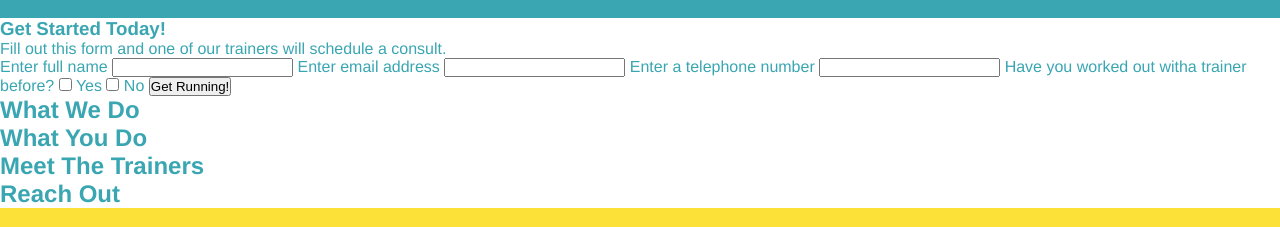
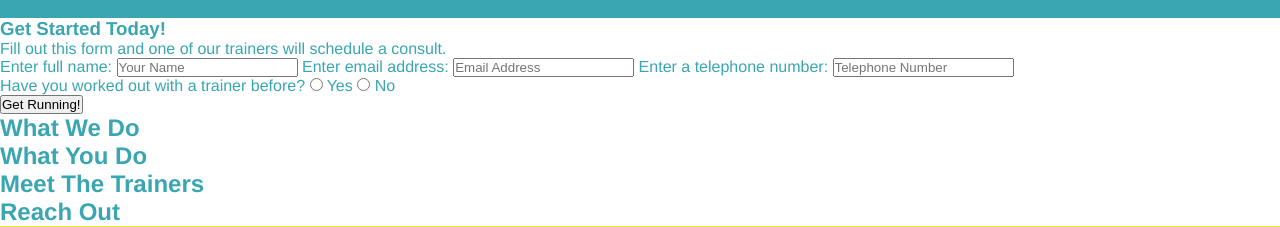
Before and after one commit to patrickarcher414/run-buddy, a plain HTML site: page index.html in a window 1280 px wide. Shown: the part 64-291 px from the top of the page. Drawn offline with Linux system fonts and the light colour scheme.

Commit message:
worked on form

```diff
--- a/index.html
+++ b/index.html
@@ -36,16 +36,22 @@
                 <p>
                     Fill out this form and one of our trainers will schedule a consult.
                 </p>
-                <label for="fullname">Enter full name</label>
-                    <input type="text" id="fullname" name="fullname">
-                <label for="email">Enter email address</label>
-                    <input type="text" id="email" name="email">
-                <label for="tele">Enter a telephone number</label>
-                    <input type="text" id="tele" name="tele">
-                <label for="train">Have you worked out witha trainer before?</label>
-                    <input type="checkbox"> Yes
-                    <input type="checkbox"> No
-                <button>Get Running!</button>
+                <form >
+                    <label for="name">Enter full name:</label>
+                        <input type="text" placeholder="Your Name"  id="name" name="name"/>
+                    <label for="email">Enter email address:</label>
+                        <input type="text" placeholder="Email Address" id="email" name="email"/>
+                    <label for="tele">Enter a telephone number:</label>
+                        <input type="text" placeholder="Telephone Number" id="tele" name="tele"/>
+                   <p>
+                       Have you worked out with a trainer before?
+                       <input type="radio" name="trainer-confirm" id="trainer-yes" />
+                       <label for="trainer-yes">Yes</label>
+                       <input type="radio" name="trainer-confirm" id="trainer-no" />
+                       <label for="trainer-no">No</label>
+                   </p>
+                    <button>Get Running!</button>
+                </form>
             </div>
         </section>
 
```
